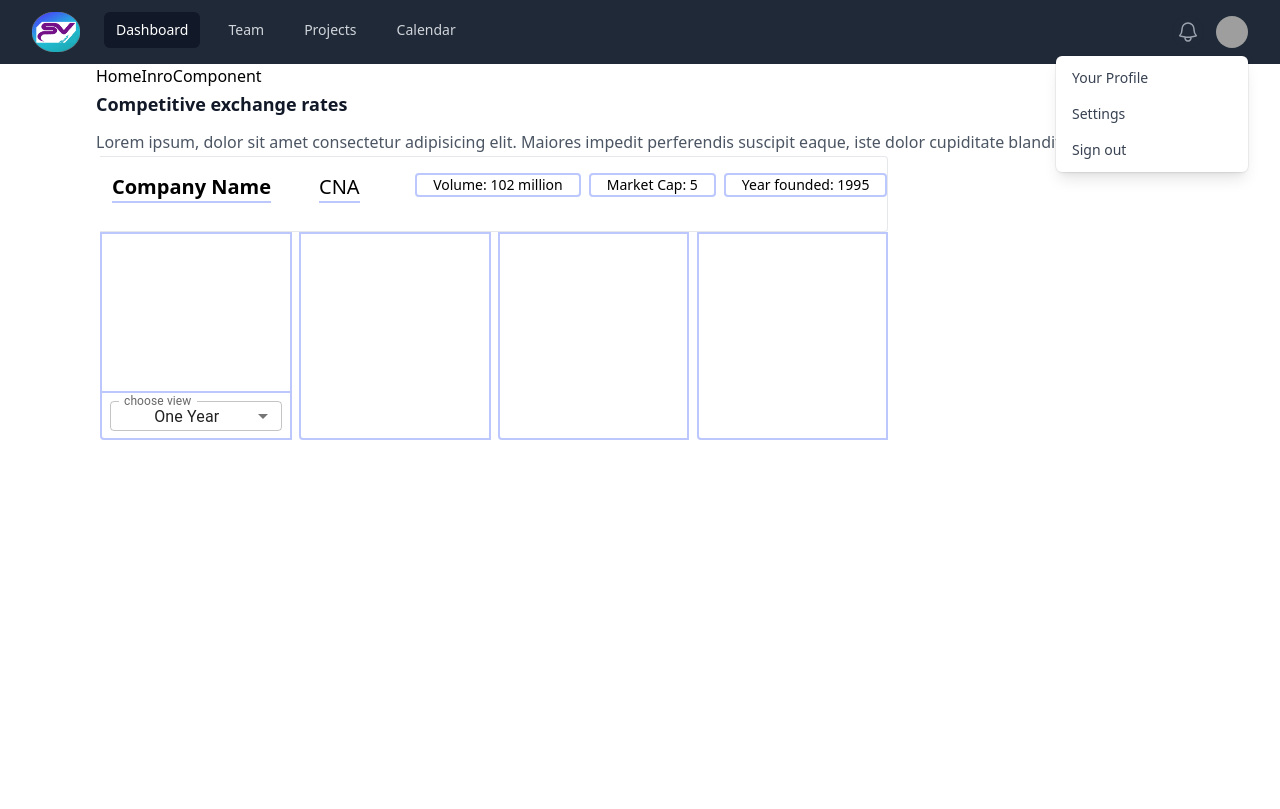
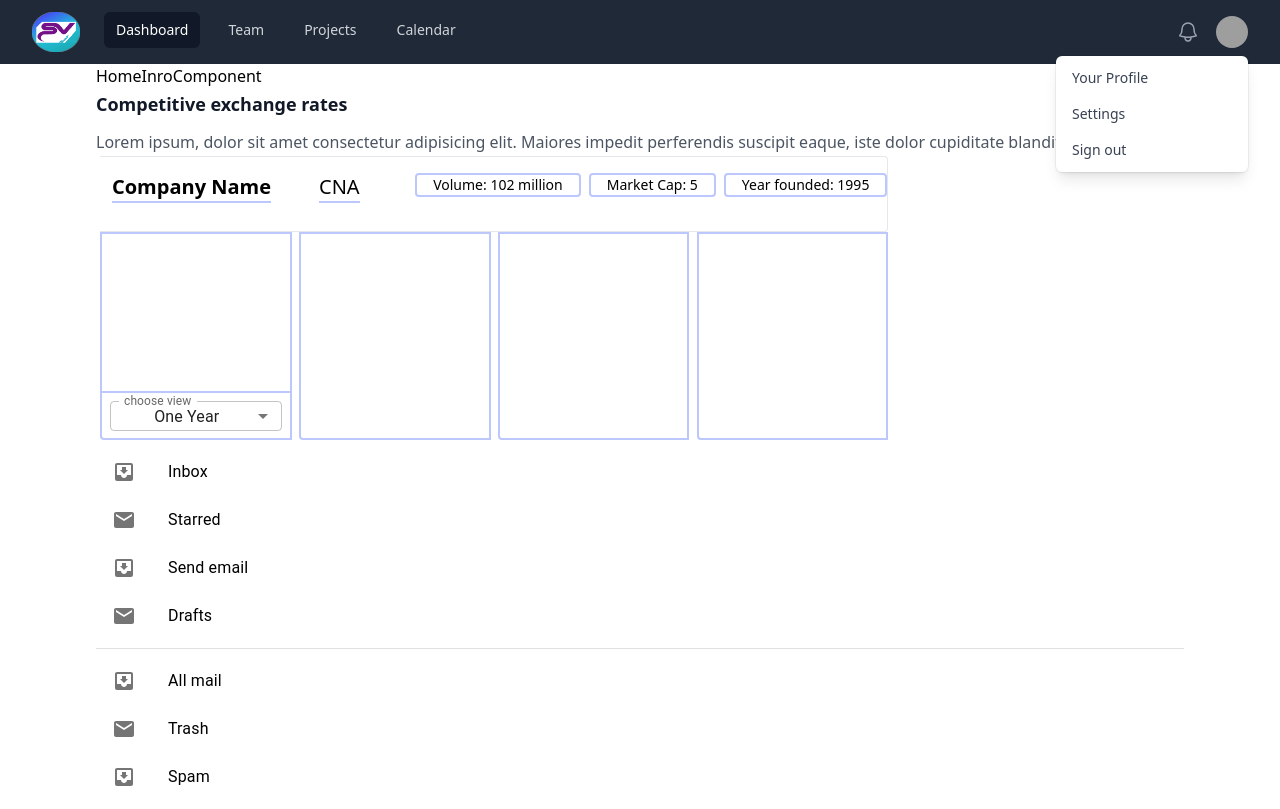
Before and after one commit to haideralrustem/stock_visor, a React (Create React App) app: page / in a window 1280 px wide. Built offline with nearby package versions, Linux system fonts and the light colour scheme; grey boxes are pictures that could not be loaded.

Commit message:
side-panel

```diff
--- a/package.json
+++ b/package.json
@@ -6,6 +6,7 @@
     "@ant-design/icons": "^4.7.0",
     "@emotion/react": "^11.11.0",
     "@emotion/styled": "^11.11.0",
+    "@mui/icons-material": "^5.14.6",
     "@mui/material": "^5.13.1",
     "@reduxjs/toolkit": "^1.8.5",
     "@testing-library/jest-dom": "^5.16.5",
--- /dev/null
+++ b/src/components/SidePanel.js
@@ -0,0 +1,51 @@
+import React from 'react'
+
+import List from '@mui/material/List';
+import ListItem from '@mui/material/ListItem';
+import ListItemButton from '@mui/material/ListItemButton';
+import ListItemIcon from '@mui/material/ListItemIcon';
+import ListItemText from '@mui/material/ListItemText';
+
+import Divider from '@mui/material/Divider';
+import Drawer from '@mui/material/Drawer';
+import MailIcon from '@mui/icons-material/Mail';
+import MenuIcon from '@mui/icons-material/Menu';
+import Typography from '@mui/material/Typography';
+import IconButton from '@mui/material/IconButton';
+import InboxIcon from '@mui/icons-material/MoveToInbox';
+
+
+
+export default function SidePanel() {
+  return (
+    <div>
+      <List>
+        {['Inbox', 'Starred', 'Send email', 'Drafts'].map((text, index) => (
+          <ListItem key={text} disablePadding>
+            <ListItemButton>
+              <ListItemIcon>
+                {index % 2 === 0 ? <InboxIcon /> : <MailIcon />}
+              </ListItemIcon>
+              <ListItemText primary={text} />
+            </ListItemButton>
+          </ListItem>
+        ))}
+      </List>
+      <Divider />
+      <List>
+        {['All mail', 'Trash', 'Spam'].map((text, index) => (
+          <ListItem key={text} disablePadding>
+            <ListItemButton>
+              <ListItemIcon>
+                {index % 2 === 0 ? <InboxIcon /> : <MailIcon />}
+              </ListItemIcon>
+              <ListItemText primary={text} />
+            </ListItemButton>
+          </ListItem>
+        ))}
+      </List>
+
+
+    </div>
+  )
+}
--- a/src/pages/HomePage.js
+++ b/src/pages/HomePage.js
@@ -1,12 +1,14 @@
 import React from 'react'
 import HomeInroComponent from '../components/HomeInroComponent'
 import ListingCopmonent from '../components/ListingComponent'
+import SidePanel from '../components/SidePanel'
 
 function HomePage() {
   return (
     <div className='mx-24'>
         <HomeInroComponent></HomeInroComponent>
         <ListingCopmonent></ListingCopmonent>
+        <SidePanel></SidePanel>
     </div>
   )
 }
```
Also changed, not shown: TODO.txt (added), 1 other file (tests, documents, lock files or other folders).
